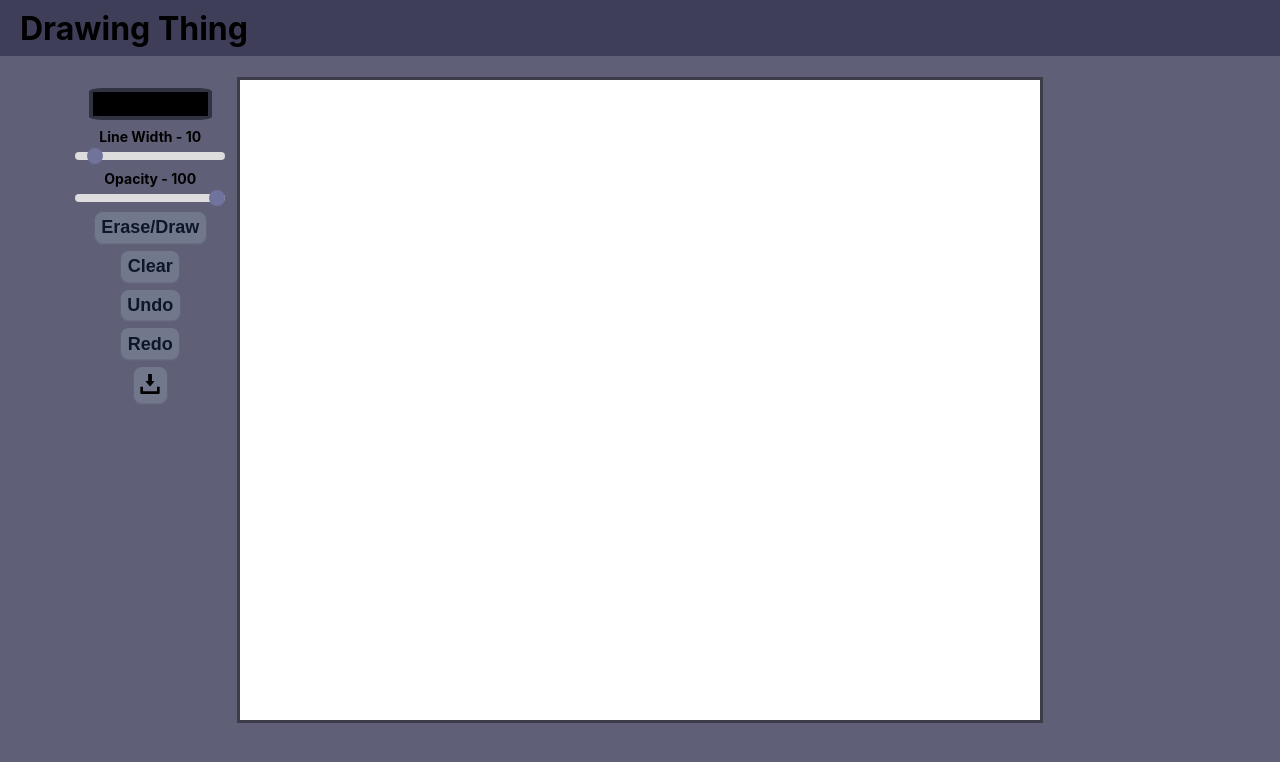
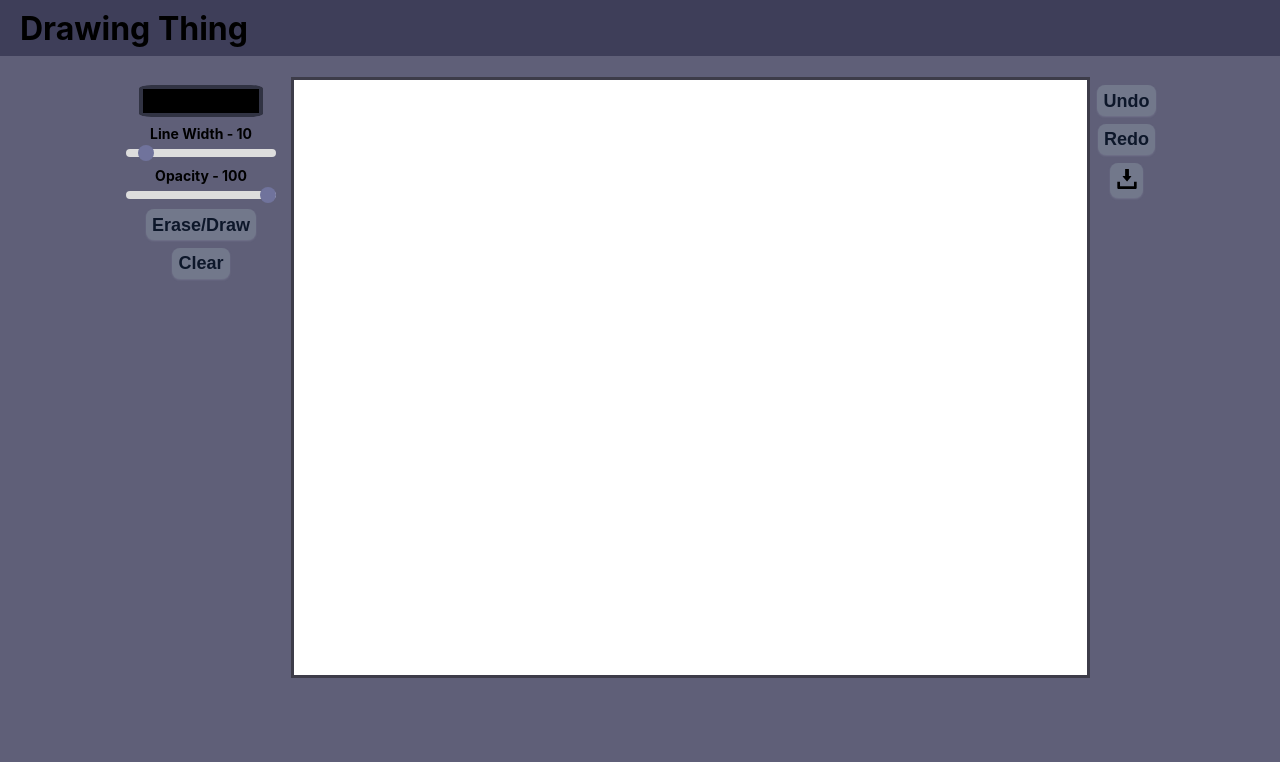
Before and after one commit to NotDarkkkk/DrawingThing, a Vue app: page / in a window 1280 px wide. Shown: the top 762 px of the page. Built offline with nearby package versions, Linux system fonts and the light colour scheme.

Commit message:
FIXED A LOT OF BUGS

```diff
--- a/src/App.vue
+++ b/src/App.vue
@@ -1,7 +1,7 @@
 <template>
-  <div id="app">
-    <MainHeader />
-    <HomeView id="GameCanvas" />
+  <div class="app">
+    <div><MainHeader /></div>
+    <div class="HomeContainer"><HomeView /></div>
   </div>
 </template>
 
@@ -26,16 +26,18 @@ body {
   height: 100vh;
   overflow: hidden;
 }
-
-#app {
-  text-align: center;
+.app {
   height: 100vh;
+  width: 100vw;
   display: flex;
   flex-direction: column;
   justify-content: center;
   align-items: center;
   background-color: #5f5f78;
-  /* border: 3px solid rgb(68, 156, 176); */
-  margin-top: 0;
+}
+
+.HomeContainer {
+  /* border: 4px solid pink; */
+  flex-grow: 1;
 }
 </style>
--- a/src/components/GameCanvas.vue
+++ b/src/components/GameCanvas.vue
@@ -1,13 +1,6 @@
 <template>
+  <div id="custom-cursor" :style="cursorStyle"></div>
   <div class="canvas-container">
-    <div id="custom-cursor" :style="cursorStyle"></div>
-    <canvas
-      ref="canvas"
-      @pointerdown="startDrawing"
-      @pointermove="handlePointerMove"
-      @pointerup="stopDrawing"
-      @pointerleave="stopDrawing"
-    ></canvas>
     <div class="control-item">
       <input
         type="color"
@@ -46,6 +39,17 @@
       </div>
       <button @click="switchDrawingMode">Erase/Draw</button>
       <button @click="clearCanvas">Clear</button>
+    </div>
+    <div class="canvas-wrapper">
+      <canvas
+        ref="canvas"
+        @pointerdown="startDrawing"
+        @pointermove="handlePointerMove"
+        @pointerup="stopDrawing"
+      ></canvas>
+    </div>
+
+    <div class="control-item">
       <button @click="undo">Undo</button>
       <button @click="redo">Redo</button>
       <button @click="downloadCanvas" class="icon-button">
@@ -63,6 +67,7 @@
 
 <script lang="ts">
 import { ref, onMounted, onUnmounted, computed } from "vue";
+import type { CSSProperties } from "vue";
 
 export default {
   name: "GameCanvas",
@@ -107,8 +112,8 @@ export default {
 
     // New function to handle window-level pointer move
     const handleWindowPointerMove = (event: PointerEvent) => {
+      updateCursorPosition(event);
       if (isDrawing.value) {
-        updateCursorPosition(event);
         draw(event);
       }
     };
@@ -116,25 +121,20 @@ export default {
     const updateCursorPosition = (event: PointerEvent) => {
       if (!canvas.value) return;
       const rect = canvas.value.getBoundingClientRect();
-      const padding = cursorSize.value * 10;
 
       // Calculate cursor position even when outside canvas
-      cursorX.value = event.clientX - rect.left;
-      cursorY.value = event.clientY - rect.top;
+      cursorX.value = event.clientX;
+      cursorY.value = event.clientY;
 
       // Update cursor visibility with extended range
       cursorVisible.value =
-        cursorX.value >= -padding &&
-        cursorX.value <= rect.width + padding &&
-        cursorY.value >= -padding &&
-        cursorY.value <= rect.height + padding;
+        cursorX.value >= rect.left &&
+        cursorX.value <= rect.right &&
+        cursorY.value >= rect.top &&
+        cursorY.value <= rect.bottom;
     };
 
-    const hideCursor = () => {
-      cursorVisible.value = false;
-    };
-
-    const cursorStyle = computed(() => ({
+    const cursorStyle = computed<CSSProperties>(() => ({
       width: `${cursorSize.value}px`,
       height: `${cursorSize.value}px`,
       left: `${cursorX.value}px`,
@@ -143,14 +143,13 @@ export default {
       transform: "translate(-50%, -50%)",
       backgroundColor: drawingMode
         ? "rgba(120, 120, 120, 0.0)"
-        : "rgba(255, 255, 255, 0.6)",
-      border: drawingMode
-        ? "2px solid rgba(0, 0, 0, 0.5)"
-        : "2px solid rgba(120, 120, 120, 0.5)",
+        : "rgba(255, 255, 255, 0.2)",
+      border: "3px solid rgb(80, 80, 80)",
+      mixBlendMode: "difference",
     }));
 
     const updateCursorSize = () => {
-      cursorSize.value = drawingMode ? lineWidth.value : lineWidth.value * 2;
+      cursorSize.value = lineWidth.value;
       console.log("Updated Cursor Size");
     };
 
@@ -173,13 +172,15 @@ export default {
 
       if (!drawingMode) {
         ctx.value.globalCompositeOperation = "destination-out";
-        ctx.value.lineWidth = lineWidth.value * 2;
-        cursorSize.value = lineWidth.value * 2;
+        ctx.value.lineWidth = lineWidth.value;
+        cursorSize.value = lineWidth.value;
       } else {
         ctx.value.globalCompositeOperation = "source-over";
         ctx.value.lineWidth = lineWidth.value;
         cursorSize.value = lineWidth.value;
       }
+
+      console.log("Started Drawing");
     };
 
     const draw = (event: PointerEvent) => {
@@ -226,10 +227,16 @@ export default {
 
       lastX = pos.x;
       lastY = pos.y;
+
+      console.log("Drawing");
     };
 
     const stopDrawing = () => {
-      if (!ctx.value || !currentPath || !canvas.value) return;
+      if (!ctx.value || !canvas.value) return;
+      if (!currentPath) {
+        console.log("Out of Path");
+        return;
+      }
       isDrawing.value = false;
 
       if (!isUndoRedoing && savedState) {
@@ -248,6 +255,8 @@ export default {
 
       ctx.value.globalCompositeOperation = "source-over";
       ctx.value.lineWidth = lineWidth.value;
+
+      console.log("Stopped Drawing");
     };
 
     const switchDrawingMode = () => {
@@ -484,10 +493,9 @@ export default {
       updateOpacity,
       updateLineWidth,
       handlePointerMove,
-      updateCursorPosition,
-      hideCursor,
       cursorStyle,
       updateCursorSize,
+      updateCursorPosition,
       undo,
       redo,
     };
@@ -498,14 +506,18 @@ export default {
 <style scoped>
 .canvas-container {
   position: relative;
+  padding-top: 2%;
+  height: 100%;
   width: 100%;
-  height: 100%;
-  overflow: visible;
+  overflow: hidden;
   display: flex;
-  flex-direction: row-reverse;
+  flex-direction: row;
+  justify-content: center;
   font-family: "Basier circle", -apple-system, system-ui, "Segoe UI", Roboto,
     "Helvetica Neue", Arial, "Noto Sans", sans-serif, "Apple Color Emoji",
     "Segoe UI Emoji", "Segoe UI Symbol", "Noto Color Emoji";
+  /* border: 3px solid rgb(91, 202, 60); */
+  user-select: none;
 }
 canvas {
   display: flex;
@@ -514,10 +526,65 @@ canvas {
   cursor: none;
   touch-action: none;
   /* pointer-events: auto; */
+  background-color: rgb(255, 255, 255);
+  box-shadow: inset 2px black;
+  border: 3px solid rgb(61, 60, 73);
+  min-width: 100%;
+  min-height: 100%;
+}
+
+.control-item {
+  display: flex;
+  flex-direction: column;
+  align-items: center;
+  gap: 0.5rem;
+  padding-left: 1vw;
+  padding-right: 1vw;
+  padding-top: 1vh;
+  padding-bottom: 1vh;
+  /* border: 3px solid rgb(255, 0, 0); */
+}
+
+.canvas-wrapper {
+  position: relative;
+  height: 80%;
+  aspect-ratio: 4 / 3;
+  /* border: 3px solid rgb(91, 202, 60); */
 }
 
 #custom-cursor {
-  position: absolute;
+  position: fixed;
+  display: "block";
+  background-color: rgba(0, 0, 0, 0.2);
+  border-radius: 50%;
+  border: 2px solid rgba(0, 0, 0, 0.2);
+  pointer-events: none;
+  transform: translate(-50%, -50%);
+  transition: width 0 01s, height 0.1s, transform 0.02s linear;
+  z-index: 1000;
+}
+.control-item {
+  display: flex;
+  flex-direction: column;
+  align-items: center;
+  gap: 0.5rem;
+  padding-left: 1vw;
+  padding-right: 1vw;
+  padding-top: 1vh;
+  padding-bottom: 1vh;
+  /* border: 3px solid rgb(255, 0, 0); */
+}
+
+.canvas-wrapper {
+  position: relative;
+  height: 80%;
+  aspect-ratio: 4 / 3;
+  /* border: 3px solid rgb(91, 202, 60); */
+}
+
+#custom-cursor {
+  position: fixed;
+  display: "block";
   background-color: rgba(0, 0, 0, 0.2);
   border-radius: 50%;
   border: 2px solid rgba(0, 0, 0, 0.2);
@@ -556,17 +623,6 @@ button {
   justify-content: center;
   gap: 1rem;
   margin: 1rem 0;
-}
-
-.control-item {
-  display: flex;
-  flex-direction: column;
-  align-items: center;
-  gap: 0.5rem;
-  padding-left: 1vw;
-  padding-right: 1vw;
-  padding-top: 1vh;
-  padding-bottom: 1vh;
 }
 
 .slider-container {
--- a/src/components/MainHeader.vue
+++ b/src/components/MainHeader.vue
@@ -20,9 +20,9 @@ export default {
   align-items: center;
   padding: 0 20px;
   box-sizing: border-box;
-  /* border-bottom: 2px solid rgb(23, 128, 0); */
+  /* border: 2px solid rgb(124, 1, 247); */
   margin: 0;
-  position: fixed;
+  position: relative;
   top: 0;
   left: 0;
   z-index: 10;
--- a/src/views/HomeView.vue
+++ b/src/views/HomeView.vue
@@ -12,13 +12,3 @@ export default {
 <template>
   <GameCanvas />
 </template>
-
-<style>
-#GameCanvas {
-  background-color: rgb(255, 255, 255);
-  height: 80vh;
-  width: 100vh;
-  box-shadow: inset 2px black;
-  border: 3px solid rgb(61, 60, 73);
-}
-</style>
```
Also changed, not shown: src/components/HelloWorld.vue (deleted, +0 -134 lines).
